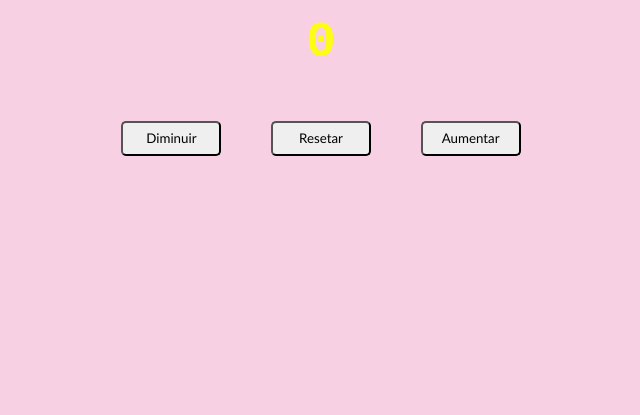
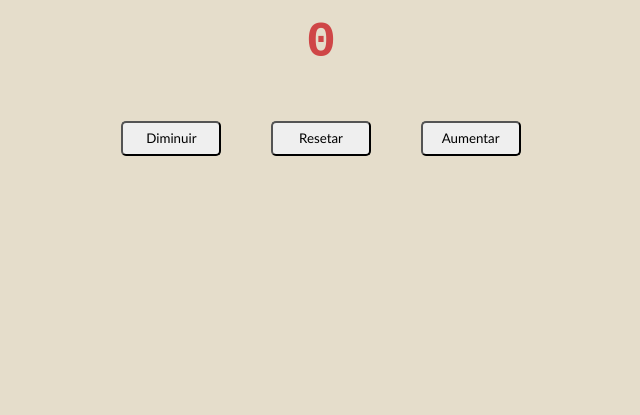
Before and after one commit to moacirescorcio/Contador, a plain HTML site: page index.html in a window 1280 px wide. Shown: the part 385-800 px from the top of the page, without its empty margins (319-959 px from the left). Drawn offline with Linux system fonts and the light colour scheme.

Commit message:
Update style.css

```diff
--- a/style.css
+++ b/style.css
@@ -1,5 +1,5 @@
 body{
-    background-color: rgb(248, 208, 227);
+    background-color: #e5ddcb;
     height: 100%;
     margin: 0px;
 }
@@ -12,7 +12,7 @@ body{
     height: 100vh;
 
     font-family: 'Courier New', Courier, monospace;
-    color: rgb(135, 135, 253);
+    color: #524656;
 }
 
 
@@ -40,6 +40,6 @@ button{
 
 #numero{
     font-size: 50px;
-    color: rgb(252, 252, 21);
+    color: #cf4647;
 
 }
```
